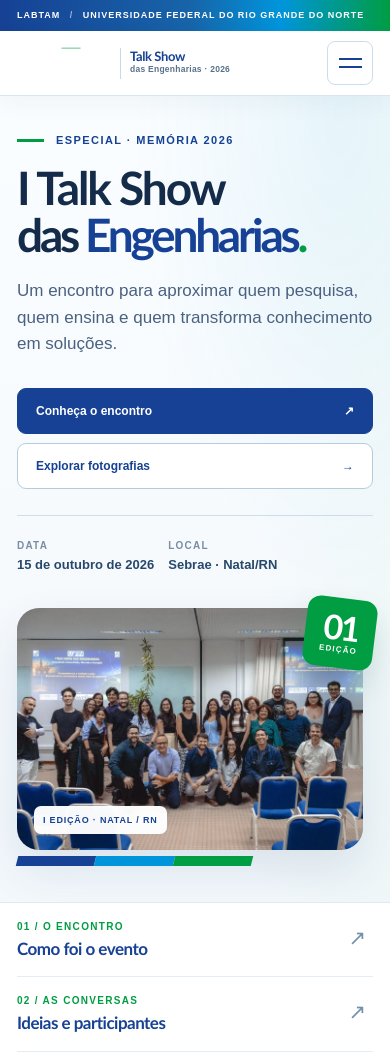
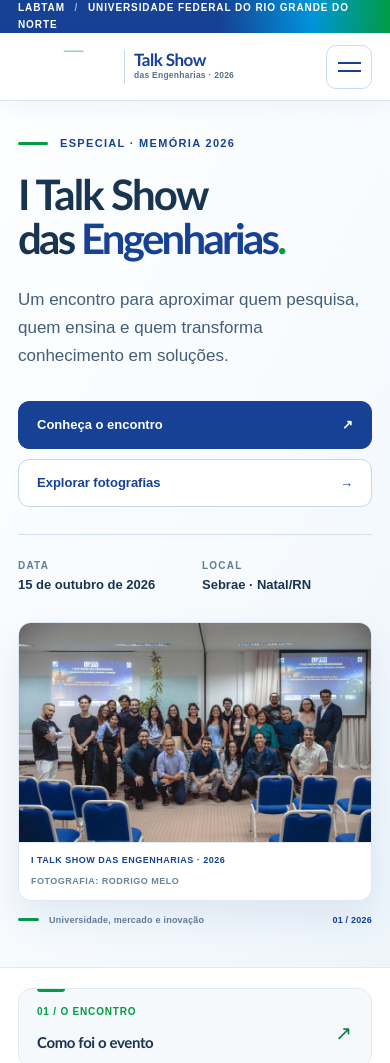
Before and after one commit to evandroferreira8/TalkShowEngenhariasUFRN, a plain HTML site: page index.html in a window 390 px wide. Shown: the top 1063 px of the page. Drawn offline with Linux system fonts and the light colour scheme.

Commit message:
Refina visual do Talk Show e exibe fotografia original sem corte
* style: refina linguagem LabTam, hero sem cortes e cartões responsivos

* feat(hero): exibe fotografia inteira e melhora composição institucional do Talk Show

```diff
--- a/index.html
+++ b/index.html
@@ -14,6 +14,7 @@
   <link rel="icon" type="image/svg+xml" href="assets/favicon.svg">
   <title>I Talk Show das Engenharias | Especial LabTam/UFRN</title>
   <link rel="stylesheet" href="style.css?v=20261106-redesign">
+  <link rel="stylesheet" href="refinamento.css?v=20261106-2">
   <script src="script.js?v=20261106-redesign" defer></script>
 </head>
 <body>
@@ -71,12 +72,17 @@
           </div>
         </div>
         <div class="hero-visual reveal">
-          <div class="hero-photo">
-            <img src="assets/photos/talkshow-01.webp" alt="Registro coletivo dos participantes do I Talk Show das Engenharias" fetchpriority="high" decoding="async">
-            <span class="hero-photo-caption">I EDIÇÃO · NATAL / RN</span>
+          <figure class="hero-photo">
+            <img src="assets/photos/talkshow-01.webp" alt="Fotografia coletiva dos participantes da primeira edição do I Talk Show das Engenharias" fetchpriority="high" decoding="async">
+            <figcaption class="hero-photo-caption">
+              <strong>I Talk Show das Engenharias · 2026</strong>
+              <span class="photo-credit">Fotografia: Rodrigo Melo</span>
+            </figcaption>
+          </figure>
+          <div class="hero-visual-tag" aria-hidden="true">
+            <span>Universidade, mercado e inovação</span>
+            <span class="visual-index">01 / 2026</span>
           </div>
-          <div class="hero-visual-stamp" aria-hidden="true"><span>01</span><small>EDIÇÃO</small></div>
-          <div class="hero-visual-bar" aria-hidden="true"><span></span><span></span><span></span></div>
         </div>
       </div>
     </section>
--- /dev/null
+++ b/refinamento.css
@@ -0,0 +1,337 @@
+/*
+  REFINE 2026 · I TALK SHOW DAS ENGENHARIAS
+  Linguagem do LabTam/UFRN: azul institucional, azul-céu, verde, superfícies
+  claras, cantos moderadamente arredondados, hierarquia consistente e fotografia.
+  A capa respeita a proporção NATURAL do arquivo (sem cover/corte).
+*/
+:root {
+  --blue:#164194;
+  --blue-dark:#102e5a;
+  --blue-deep:#0e315e;
+  --sky:#0095db;
+  --green:#009d43;
+  --ink:#183451;
+  --text:#38536d;
+  --muted:#61778d;
+  --line:#dce6ef;
+  --soft:#f5f9fc;
+  --headline:"Trebuchet MS","Liberation Sans",Arial,sans-serif;
+  --body:"Liberation Sans",Arial,Helvetica,sans-serif;
+  --max:1220px;
+}
+html {scroll-padding-top:106px}
+body {font-size:16px;line-height:1.65; background:#fff}
+:focus-visible {outline:3px solid var(--sky);outline-offset:3px}
+.frame {width:min(var(--max),calc(100% - 68px))}
+.institutional-strip {background:linear-gradient(90deg,#164194 0%,#164194 56%,#0095db 80%,#009d43 100%)}
+.strip-inner {min-height:30px}
+.strip-inner>span {letter-spacing:.09em;font-size:10px}
+.site-header {box-shadow:0 4px 24px rgba(22,65,148,.055)}
+.header-inner {min-height:76px}
+.header-brand img {width:137px;height:auto;max-height:50px}
+.header-brand-divider {height:34px}
+.header-project strong {font-size:17px}
+.desktop-nav {gap:27px;font-size:12px}
+.desktop-nav a:hover {color:var(--green)}
+.desktop-nav a::after {height:3px;bottom:1px;border-radius:3px}
+.header-action {border-radius:11px;padding:11px 17px;background:var(--blue);box-shadow:none}
+.header-action:hover {background:#087f44}
+.menu-toggle {border-radius:10px}
+
+/* Capa institucional: foto horizontal inteira, sem enquadramento artificial */
+.hero {
+  background:linear-gradient(120deg,#fcfeff 0%,#f8fbfe 52%,#edf5fb 100%);
+  border-bottom:1px solid #e1eaf1;
+}
+.hero::before {display:none}
+.hero-grid {
+  grid-template-columns:minmax(0,.94fr) minmax(0,1.06fr);
+  min-height:0;
+  gap:clamp(36px,5vw,76px);
+  padding-block:clamp(58px,6.7vw,96px) clamp(55px,6vw,83px);
+  align-items:center;
+}
+.hero-copy {max-width:560px}
+.eyebrow {font-size:11px;color:var(--blue);letter-spacing:.12em;margin-bottom:20px}
+.eyebrow-line {width:30px;height:3px;border-radius:3px}
+.hero h1 {
+  font-size:clamp(48px,5.35vw,76px);
+  line-height:1.07;
+  letter-spacing:-.065em;
+  margin:0 0 25px;
+  font-weight:700;
+}
+.hero-highlight {color:var(--blue)}
+.hero-highlight .dot {color:var(--green)}
+.hero-lead {font-size:clamp(17px,1.55vw,20px);max-width:485px;line-height:1.65;color:#435e79}
+.hero-actions {margin-top:30px;gap:12px}
+.btn {min-height:48px;padding:13px 18px;font-size:13px;border-radius:11px;gap:16px;transition:background .2s,transform .2s,border-color .2s}
+.btn-primary {background:var(--blue);border-color:var(--blue)}
+.btn-primary:hover {background:#0a7a42;border-color:#0a7a42}
+.btn-outline {border-color:#c6d8e7;background:#fff;color:var(--blue)}
+.hero-meta {margin-top:36px;padding-top:23px;gap:18px;justify-content:flex-start;border-color:#d1e0ec}
+.hero-meta div {min-width:165px}
+.hero-meta span {color:#617d94;font-size:10px}
+.hero-meta strong {color:var(--ink);font-size:13px}
+.hero-visual {
+  position:relative;
+  width:100%;
+  max-width:none;
+  padding:0;
+  margin:0;
+  align-self:center;
+}
+.hero-photo {
+  display:block;
+  width:100%;
+  height:auto;
+  aspect-ratio:auto;
+  min-height:0;
+  margin:0;
+  overflow:hidden;
+  border:1px solid #dde7ef;
+  border-radius:19px;
+  background:#fff;
+  box-shadow:0 17px 38px rgba(22,65,148,.095);
+}
+.hero-photo img {
+  display:block;
+  width:100%;
+  height:auto !important;
+  min-height:0;
+  max-height:none;
+  aspect-ratio:auto;
+  object-fit:contain !important;
+  object-position:center;
+  border:0;
+  margin:0;
+  border-radius:0;
+  filter:none;
+}
+.hero-photo-caption {
+  display:flex;
+  position:static;
+  justify-content:space-between;
+  align-items:center;
+  gap:16px;
+  padding:14px 18px 15px;
+  border-radius:0;
+  background:#fff;
+  color:#536d84;
+  font-family:var(--body);
+  font-size:10px;
+  font-weight:700;
+  letter-spacing:.055em;
+  line-height:1.45;
+  text-transform:uppercase;
+  border-top:1px solid #e3edf4;
+}
+.hero-photo-caption strong {color:var(--blue);font-weight:700}
+.hero-photo-caption .photo-credit {color:#69839a;text-align:right}
+.hero-visual-stamp,.hero-visual-bar {display:none!important}
+.hero-visual-tag {
+  display:flex;
+  align-items:center;
+  justify-content:space-between;
+  gap:10px;
+  margin-top:16px;
+  color:#627e97;
+  font-weight:700;
+  font-size:11px;
+  letter-spacing:.055em;
+}
+.hero-visual-tag span:first-child {display:flex;align-items:center;gap:10px}
+.hero-visual-tag span:first-child::before {content:"";width:21px;height:3px;background:var(--green);border-radius:3px}
+.hero-visual-tag .visual-index {color:var(--blue)}
+/* Atalhos com ritmo visual semelhante ao portal principal */
+.section-shortcuts {padding:27px 0;background:#fff;border:0}
+.shortcuts-grid {grid-template-columns:repeat(3,minmax(0,1fr));gap:15px}
+.shortcuts-grid>a,.shortcuts-grid>a+a {
+  display:flex;
+  position:relative;
+  flex-direction:column;
+  justify-content:space-between;
+  min-height:114px;
+  padding:18px 53px 20px 21px;
+  background:var(--soft);
+  border:1px solid #e0eaf3;
+  border-radius:14px;
+  transition:border-color .2s,box-shadow .2s,transform .2s;
+}
+.shortcuts-grid>a::before {
+  position:absolute;content:"";top:0;left:21px;width:40px;height:3px;
+  border-radius:0 0 3px 3px;background:var(--green)
+}
+.shortcuts-grid>a:nth-child(2)::before {background:var(--blue)}
+.shortcuts-grid>a:nth-child(3)::before {background:var(--sky)}
+.shortcuts-grid>a:hover {border-color:#c2d9eb;box-shadow:0 8px 21px rgba(22,65,148,.07);transform:translateY(-2px)}
+.shortcuts-grid>a>span:first-child {color:var(--green);font-size:10px;letter-spacing:.08em}
+.shortcuts-grid>a:nth-child(2)>span:first-child {color:var(--blue)}
+.shortcuts-grid>a:nth-child(3)>span:first-child {color:#0879ad}
+.shortcuts-grid strong {font-size:17px;letter-spacing:-.025em;color:var(--ink)}
+.shortcuts-grid .shortcut-arrow {top:auto;right:19px;bottom:21px;color:#087f44;font-size:20px}
+
+/* Títulos, espaçamentos e conteúdo */
+.section-pad {padding:86px 0 96px}
+.section-index {margin-bottom:39px;color:var(--blue);gap:14px}
+.section-index>span:first-child {background:#e7f6ec;color:#087e40}
+.section-index .index-rule {background:#a9c7d9}
+.section-heading {grid-template-columns:1.15fr .75fr;gap:8%;margin-bottom:34px}
+.section-heading h2,.intro-copy h2,.gallery-heading h2,.legacy h2 {
+  font-size:clamp(33px,3.85vw,52px);line-height:1.16;letter-spacing:-.045em
+}
+.section-heading h2 em,.intro-copy h2 em,.gallery-heading h2 em {font-style:italic;color:var(--blue)}
+.section-heading>p {font-size:15px;color:#566e85;line-height:1.7}
+.overline {letter-spacing:.105em;font-size:11px;color:#008740}
+.intro-grid {gap:7%;align-items:center;grid-template-columns:1.02fr .98fr}
+.intro-copy p:not(.overline) {line-height:1.8;color:#4a657d}
+.intro-copy p.intro-lead {color:#254868;font-size:18px}
+.intro-media {height:520px}
+.intro-photo {border-radius:16px}
+.intro-photo-main {width:89%;height:77%}
+.intro-photo-small {width:51%;height:44%;border-width:7px}
+.intro-image-note {font-size:10px}
+.statement-band {background:linear-gradient(105deg,#123b80,#164194 65%,#116a79);border-bottom:3px solid #009d43}
+.statement-inner {min-height:161px}
+.statement-inner p {font-size:clamp(23px,3.1vw,36px)}
+.statement-inner>span:first-child {color:#c1ead5}
+.statement-inner strong {color:#d3f4e1}
+
+/* Conversas: imagens amplas, textos com espaço para respirar */
+.conversations {background:#f4f8fb}
+.conversation-grid {gap:22px}
+.conversation-card {
+  display:flex;
+  flex-direction:column;
+  min-height:0;
+  border:1px solid #dce6ef;
+  border-radius:16px;
+  box-shadow:0 5px 24px rgba(22,65,148,.045);
+}
+.conversation-photo,.conversation-card-last .conversation-photo {
+  width:100%;
+  height:auto;
+  min-height:0;
+  aspect-ratio:16 / 9;
+  flex:none;
+  overflow:hidden;
+  background:#e3edf5;
+}
+.conversation-photo img {width:100%;height:100%;object-fit:cover}
+.conversation-body,.conversation-card-last .conversation-body {
+  display:flex;flex:1;flex-direction:column;padding:26px 29px 25px;min-width:0;align-items:stretch;
+}
+.conversation-body h3 {font-size:clamp(22px,2.25vw,29px);line-height:1.2;margin:10px 0 10px;max-width:430px}
+.conversation-body>p {font-size:14px;color:#5c7289;margin-bottom:24px;line-height:1.65}
+.speaker {padding-top:15px}
+.speaker strong {font-size:14px}
+.speaker span {font-size:12px}
+.conversation-card-last {
+  grid-column:1 / -1;
+  display:grid;
+  grid-template-columns:minmax(0,1fr) minmax(0,1fr);
+  border-color:#d3e6df;
+}
+.conversation-card-last .conversation-photo {height:100%;aspect-ratio:auto;min-height:300px}
+.conversation-card-last .conversation-body {justify-content:center;padding:36px 44px}
+.conversation-card-last .speaker {max-width:425px}
+.conversation-note {max-width:850px;font-size:12px}
+.quote-section {background:#13396e}
+.quote-content blockquote {max-width:660px;font-size:clamp(23px,2.8vw,35px)}
+.quote-content .overline {color:#ace8ce}
+/* Galeria permanece distintiva, porém usa o azul institucional */
+.gallery-section {background:#102e57}
+.gallery-grid {gap:12px}
+.gallery-photo {border-radius:12px;background:#2b5273}
+.gallery-photo::after {background:linear-gradient(transparent,rgba(5,24,46,.84))}
+.gallery-photo img {filter:saturate(.95)}
+.filter-btn {padding:11px 16px}
+.filter-btn.active {background:var(--green)}
+.gallery-heading>p {font-size:15px}
+.gallery-note {color:#c6d6e5}
+.legacy-description>p {line-height:1.8}
+.press-card {background:#f4f8fc;border-color:#dbe7f0;box-shadow:0 6px 24px rgba(22,65,148,.035)}
+.press-card:hover {border-color:#009d43;box-shadow:0 12px 32px rgba(22,65,148,.075)}
+.site-footer {border-top:5px solid var(--green);background:#11356a}
+.footer-institution a {border-radius:11px}
+.floating-top-link {border-radius:13px}
+
+/* Responsividade: preserva a foto completa em TODAS as larguras */
+@media(max-width:1180px) {
+  .hero-grid {grid-template-columns:minmax(0,.95fr) minmax(0,1.05fr);gap:35px}
+  .hero h1 {font-size:clamp(43px,5.4vw,67px)}
+  .hero-meta div {min-width:0}
+  .intro-grid {gap:5%}
+  .conversation-card-last .conversation-photo {min-height:260px}
+}
+@media(max-width:980px) {
+  .frame {width:min(var(--max),calc(100% - 42px))}
+  .header-inner {min-height:70px}
+  .hero-grid {grid-template-columns:1fr 1fr;gap:24px;padding-block:58px}
+  .hero h1 {font-size:clamp(40px,5.65vw,56px)}
+  .hero-photo {aspect-ratio:auto}
+  .hero-photo img {width:100%;height:auto!important}
+  .hero-meta {gap:17px}
+  .shortcuts-grid {gap:12px}
+  .shortcuts-grid>a,.shortcuts-grid>a+a {padding:18px 35px 19px 17px;min-height:115px}
+  .shortcuts-grid strong {font-size:15px}
+  .intro-media {height:450px}
+  .conversation-grid {grid-template-columns:repeat(2,minmax(0,1fr))}
+  .conversation-card,.conversation-card-last {display:flex;grid-column:auto;flex-direction:column}
+  .conversation-card-last .conversation-photo {aspect-ratio:16/9;min-height:0;height:auto}
+  .conversation-card-last .conversation-body {padding:26px 29px 25px}
+  .conversation-body h3 {font-size:clamp(21px,2.6vw,27px)}
+}
+@media(max-width:760px) {
+  .frame {width:min(var(--max),calc(100% - 36px))}
+  .header-inner {min-height:67px}
+  .hero-grid {grid-template-columns:1fr;gap:32px;padding-block:42px 47px}
+  .hero-copy {max-width:640px}
+  .hero h1 {font-size:clamp(43px,8.4vw,63px);max-width:650px}
+  .hero-lead {max-width:560px}
+  .hero-visual {width:100%;max-width:660px;margin-inline:auto}
+  .hero-photo {width:100%;height:auto;aspect-ratio:auto}
+  .hero-photo img {width:100%;height:auto!important;object-fit:contain!important}
+  .hero-visual-tag {margin-top:12px}
+  .section-shortcuts {padding:20px 0}
+  .shortcuts-grid {grid-template-columns:1fr;gap:9px}
+  .shortcuts-grid>a,.shortcuts-grid>a+a {min-height:80px;padding:15px 45px 15px 18px;border:1px solid #e0eaf3}
+  .shortcuts-grid>a::before {left:18px;width:28px}
+  .shortcuts-grid .shortcut-arrow {top:28px;bottom:auto}
+  .section-pad {padding:65px 0 73px}
+  .section-index {margin-bottom:31px}
+  .section-heading,.intro-grid,.legacy-grid {grid-template-columns:1fr;gap:28px}
+  .intro-media {height:450px;max-width:590px;width:100%}
+  .statement-inner {min-height:0;padding-block:34px}
+  .quote-content {padding:60px 0 22px}
+  .conversation-grid {grid-template-columns:1fr;gap:17px}
+  .conversation-card-last {display:flex;flex-direction:column}
+  .conversation-photo,.conversation-card-last .conversation-photo {aspect-ratio:16/9;min-height:0;height:auto}
+  .conversation-body,.conversation-card-last .conversation-body {padding:24px 25px}
+  .conversation-body h3 {font-size:clamp(22px,4.3vw,28px)}
+  .gallery-grid {gap:8px}
+  .press-card {padding:22px}
+}
+@media(max-width:480px) {
+  .header-brand img {width:97px}
+  .hero-grid {padding:34px 0 40px;gap:27px}
+  .hero h1 {font-size:clamp(42px,10.75vw,56px)}
+  .hero-actions {display:grid;grid-template-columns:1fr;gap:10px}
+  .hero-actions .btn {justify-content:space-between}
+  .hero-meta {margin-top:27px;gap:16px}
+  .hero-meta div {width:calc(50% - 9px)}
+  .hero-photo {border-radius:13px}
+  .hero-photo-caption {padding:11px 12px;gap:8px;font-size:9px;flex-wrap:wrap}
+  .hero-photo-caption .photo-credit {text-align:left}
+  .hero-visual-tag {font-size:9px;letter-spacing:.025em}
+  .section-pad {padding:56px 0 66px}
+  .section-heading h2,.intro-copy h2,.gallery-heading h2,.legacy h2 {font-size:clamp(33px,8.7vw,43px)}
+  .intro-media {height:335px}
+  .statement-inner p {font-size:25px}
+  .conversation-body,.conversation-card-last .conversation-body {padding:22px}
+  .conversation-body h3 {font-size:24px}
+  .gallery-grid {grid-auto-rows:110px}
+}
+@media(prefers-reduced-motion:reduce) {
+  .shortcuts-grid>a,.conversation-card {transition:none}
+}
```
